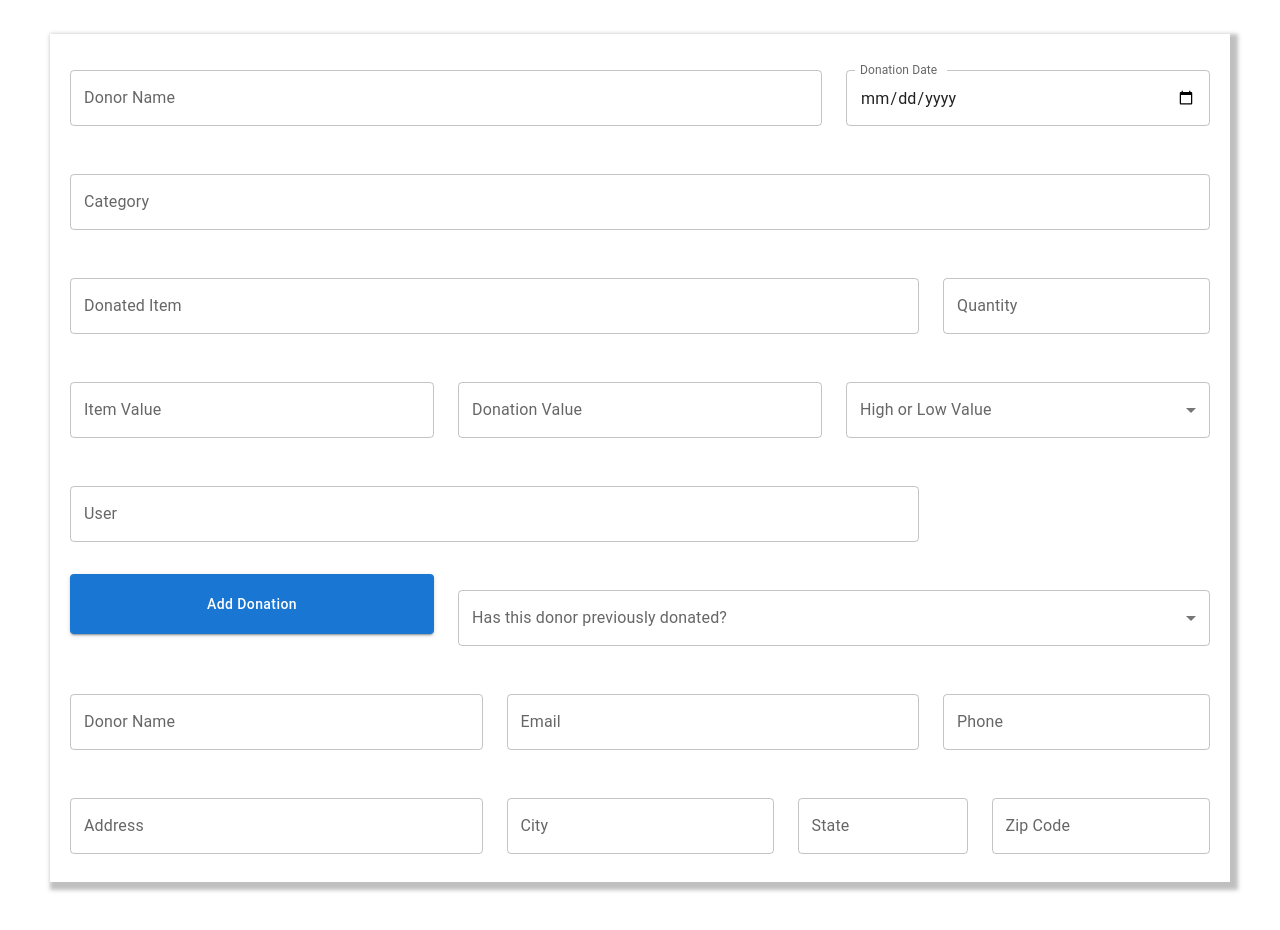
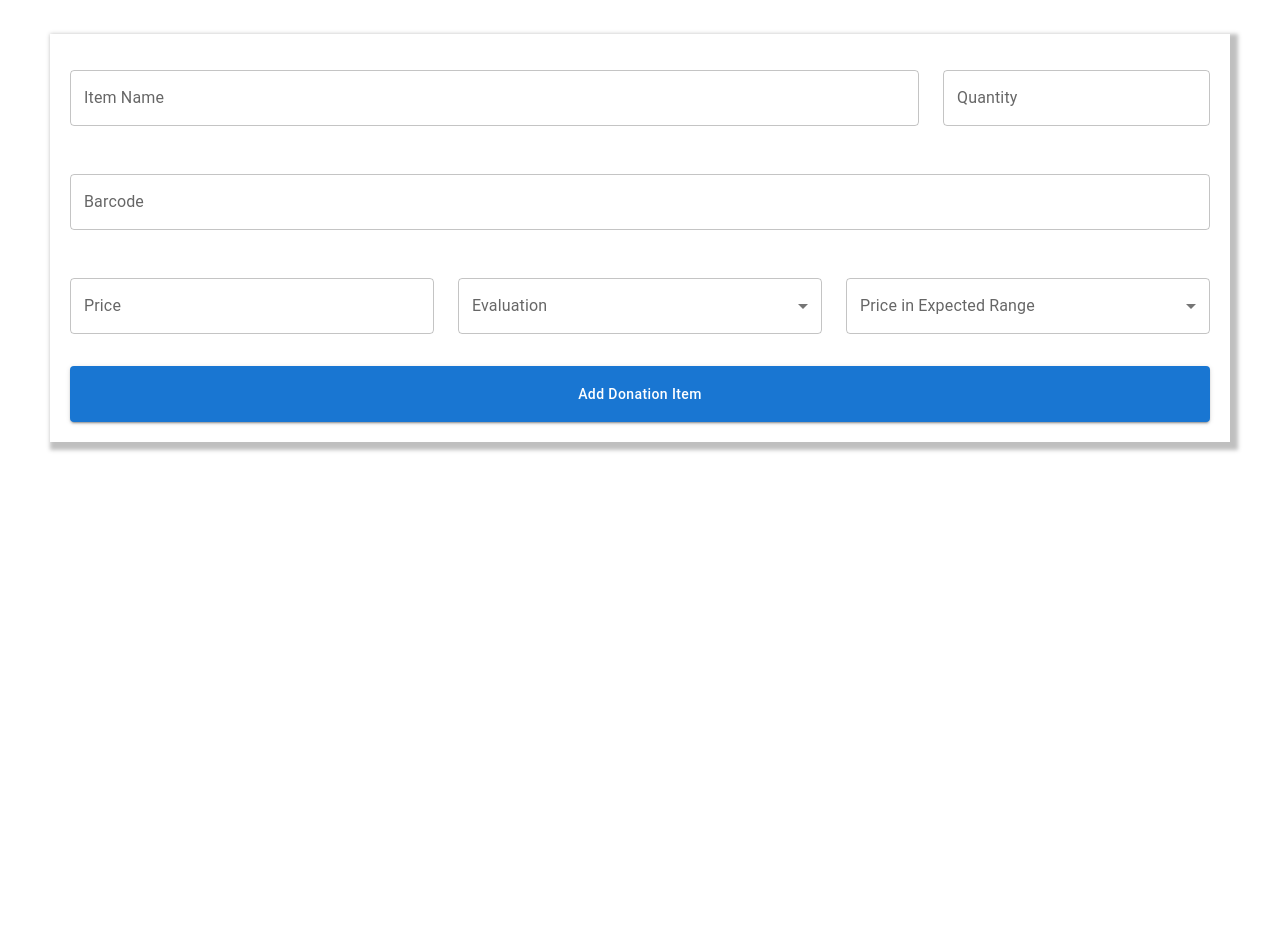
Before and after one commit to hack4impact-utk/mission-of-hope, a Next.js app: page /item/add in a window 1280 px wide. Shown: the part 200-1130 px from the top of the page. After the commit the page ends 800 px from the top, so only its background shows below. Built offline with nearby package versions, Linux system fonts and the light colour scheme.

Commit message:
Changed to Item instead of Donation

```diff
--- a/src/app/item/add/page.tsx
+++ b/src/app/item/add/page.tsx
@@ -1,64 +1,44 @@
+'use client';
+
+import { useState } from 'react';
 import {
-  FormControl,
+  Grid,
   TextField,
   Button,
+  FormControl,
+  InputLabel,
   Select,
   MenuItem,
-  InputLabel,
-  Grid,
-} from '@mui/material'; //import necessary components from material ui
-import './styles.css'; //import css
+} from '@mui/material';
+import './styles.css';
 
-const AddDonationForm = () => {
+const AddItemForm = () => {
+  // Example state for item reference, could be replaced by actual item fetching and selection mechanism
+  const [itemRef, setItemRef] = useState('');
+  const [quantity, setQuantity] = useState('');
+  const [barcodes, setBarcodes] = useState('');
+  const [price, setPrice] = useState('');
+  const [evaluation, setEvaluation] = useState('');
+  const [inRange, setInRange] = useState('');
+
   return (
     <>
-      {/*  need to put in navbar when finished */}
-      <div className="topBar">{/* need to put in profile icon */}</div>
+      <div className="topBar"></div>
       <div className="title">
-        <h1>Add Donation</h1>
+        <h1>Add Donation Item</h1>
       </div>
       <div className="vector">{/* vector as seen on figma */}</div>
       <div className="form-container">
         <Grid container spacing={3} justifyContent="left">
-          {/* Start of grid container */}
-          {/* Each box is seperated into a grid item */}
-          {/* xs and sm control the size of the element out of a 12 basis */}
-          <Grid item xs={12} sm={8}>
+          <Grid item xs={12} sm={9}>
             <TextField
-              id="donorName"
-              label="Donor Name"
+              id="itemRef"
+              label="Item Name"
               variant="outlined"
               fullWidth
               margin="normal"
-            />
-          </Grid>
-          <Grid item xs={12} sm={4}>
-            <TextField
-              type="date"
-              id="donationDate"
-              label="Donation Date"
-              variant="outlined"
-              fullWidth
-              margin="normal"
-              InputLabelProps={{ shrink: true }}
-            />
-          </Grid>
-          <Grid item xs={12} sm={12}>
-            <TextField
-              id="category"
-              label="Category"
-              variant="outlined"
-              fullWidth
-              margin="normal"
-            />
-          </Grid>
-          <Grid item xs={12} sm={9}>
-            <TextField
-              id="donatedItem"
-              label="Donated Item"
-              variant="outlined"
-              fullWidth
-              margin="normal"
+              value={itemRef}
+              onChange={(e) => setItemRef(e.target.value)}
             />
           </Grid>
           <Grid item xs={12} sm={3}>
@@ -69,147 +49,87 @@ const AddDonationForm = () => {
               variant="outlined"
               fullWidth
               margin="normal"
+              value={quantity}
+              onChange={(e) => setQuantity(e.target.value)}
+            />
+          </Grid>
+          <Grid item xs={12}>
+            <TextField
+              id="barcode"
+              label="Barcode"
+              variant="outlined"
+              fullWidth
+              margin="normal"
+              value={barcodes}
+              onChange={(e) => setBarcodes(e.target.value)}
             />
           </Grid>
           <Grid item xs={12} sm={4}>
             <TextField
-              id="itemValue"
-              label="Item Value"
+              type="number"
+              id="price"
+              label="Price"
               variant="outlined"
               fullWidth
               margin="normal"
-            />
-          </Grid>
-          <Grid item xs={12} sm={4}>
-            <TextField
-              id="donationValue"
-              label="Donation Value"
-              variant="outlined"
-              fullWidth
-              margin="normal"
+              value={price}
+              onChange={(e) => setPrice(e.target.value)}
             />
           </Grid>
           <Grid item xs={12} sm={4}>
             <FormControl fullWidth margin="normal" variant="outlined">
-              <InputLabel id="highOrLowValue-label">
-                High or Low Value
-              </InputLabel>
+              <InputLabel id="evaluation-label">Evaluation</InputLabel>
               <Select
-                labelId="highOrLowValue-label"
-                id="highOrLowValue"
-                label="High or Low Value"
+                labelId="evaluation-label"
+                id="evaluation"
+                value={evaluation}
+                label="Evaluation"
+                onChange={(e) => setEvaluation(e.target.value)}
               >
-                <MenuItem value="high">High</MenuItem>
-                <MenuItem value="low">Low</MenuItem>
+                {['high', 'low'].map((value) => (
+                  <MenuItem key={value} value={value}>
+                    {value.charAt(0).toUpperCase() + value.slice(1)}
+                  </MenuItem>
+                ))}
               </Select>
             </FormControl>
           </Grid>
-          <Grid item xs={12} sm={9}>
-            <TextField
-              id="user"
-              label="User"
-              variant="outlined"
-              fullWidth
-              margin="normal"
-            />
+          <Grid item xs={12} sm={4}>
+            <FormControl fullWidth margin="normal" variant="outlined">
+              <InputLabel id="inRange-label">
+                Price in Expected Range
+              </InputLabel>
+              <Select
+                labelId="inRange-label"
+                id="inRange"
+                value={inRange}
+                label="Price in Expected Range"
+                onChange={(e) => setInRange(e.target.value)}
+              >
+                {['Yes', 'No'].map((value) => (
+                  <MenuItem key={value} value={value}>
+                    {value.charAt(0).toUpperCase() + value.slice(1)}
+                  </MenuItem>
+                ))}
+              </Select>
+            </FormControl>
           </Grid>
-          <Grid item xs={12} sm={4}>
+          <Grid item xs={12}>
             <Button
+              className="submit-button"
               type="submit"
               variant="contained"
               color="primary"
               fullWidth
-              style={{ height: '60px', textTransform: 'none' }}
-              className="submit-button"
+              style={{ height: '56px', textTransform: 'none' }}
             >
-              Add Donation
+              Add Donation Item
             </Button>
-          </Grid>
-          <Grid item xs={12} sm={8}>
-            <FormControl fullWidth margin="normal" variant="outlined">
-              <InputLabel id="hasDonatedBefore-label">
-                Has this donor previously donated?
-              </InputLabel>
-              <Select
-                labelId="hasDonatedBefore-label"
-                id="hasDonatedBefore"
-                label="Has this donor previously donated?"
-              >
-                <MenuItem value="yes">Yes</MenuItem>
-                <MenuItem value="no">No</MenuItem>
-              </Select>
-            </FormControl>
-          </Grid>
-          <Grid item xs={12} sm={4.5}>
-            <TextField
-              id="donorName"
-              label="Donor Name"
-              variant="outlined"
-              fullWidth
-              margin="normal"
-            />
-          </Grid>
-
-          <Grid item xs={12} sm={4.5}>
-            <TextField
-              type="email"
-              id="donorEmail"
-              label="Email"
-              variant="outlined"
-              fullWidth
-              margin="normal"
-            />
-          </Grid>
-          <Grid item xs={12} sm={3}>
-            <TextField
-              type="tel"
-              id="donorPhone"
-              label="Phone"
-              variant="outlined"
-              fullWidth
-              margin="normal"
-            />
-          </Grid>
-          <Grid item xs={12} sm={4.5}>
-            <TextField
-              id="donorAddress"
-              label="Address"
-              variant="outlined"
-              fullWidth
-              margin="normal"
-            />
-          </Grid>
-          <Grid item xs={12} sm={3}>
-            <TextField
-              id="donorCity"
-              label="City"
-              variant="outlined"
-              fullWidth
-              margin="normal"
-            />
-          </Grid>
-          <Grid item xs={12} sm={2}>
-            <TextField
-              id="donorState"
-              label="State"
-              variant="outlined"
-              fullWidth
-              margin="normal"
-            />
-          </Grid>
-          <Grid item xs={12} sm={2.5}>
-            <TextField
-              id="donorZip"
-              label="Zip Code"
-              variant="outlined"
-              fullWidth
-              margin="normal"
-            />
           </Grid>
         </Grid>
       </div>
     </>
   );
 };
-// Export the form
-export default AddDonationForm;
+
+export default AddItemForm;
```
